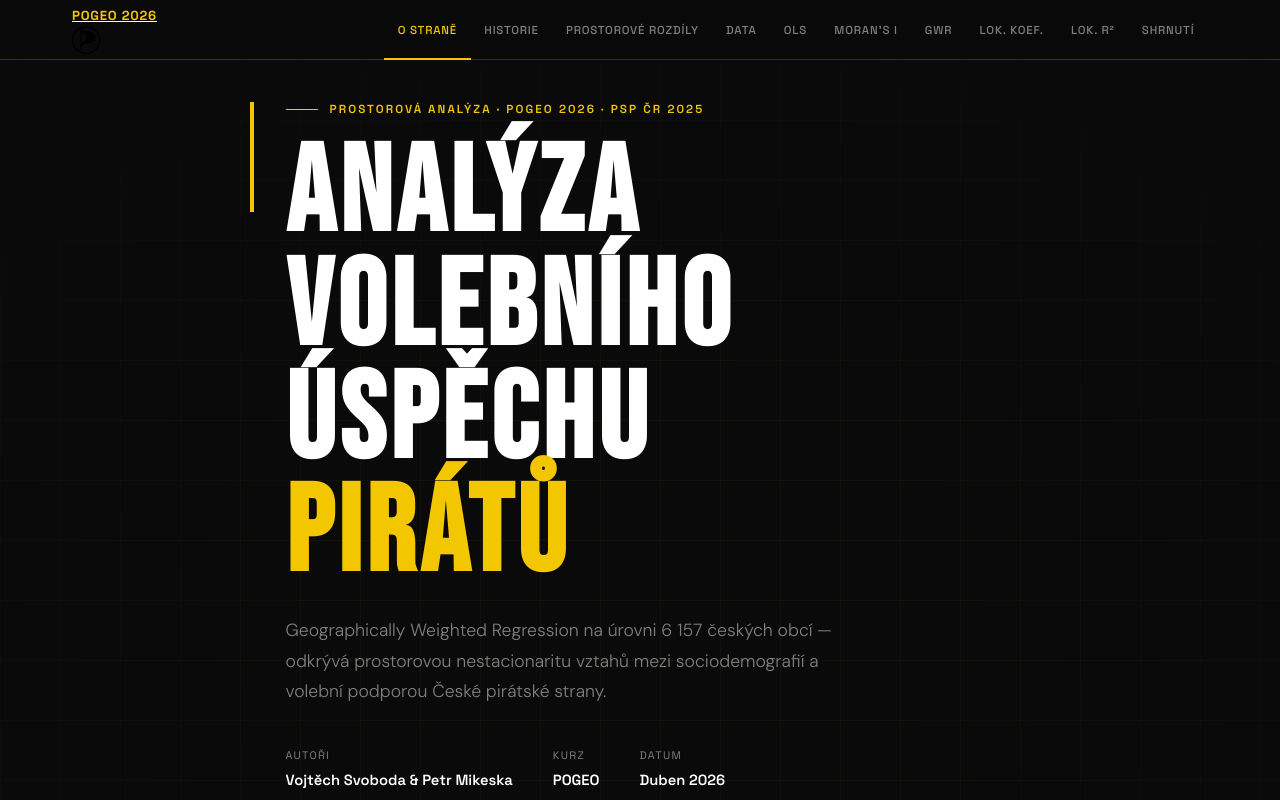
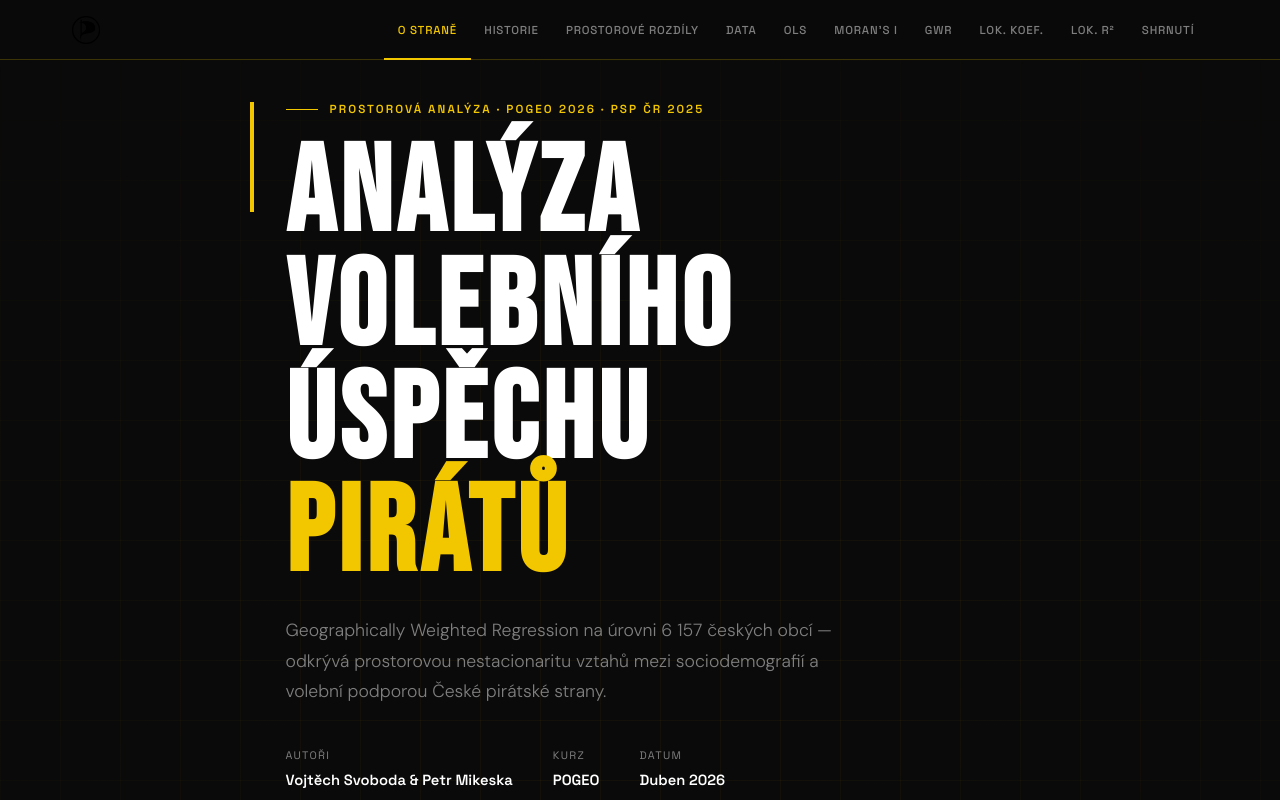
Before and after one commit to SvobVojtech/pogeo_2026, a React (Vite) app in the folder web/: page / in a window 1280 px wide. Shown: the top 800 px of the page. Built offline with nearby package versions, Linux system fonts and the light colour scheme.

Commit message:
fix: simplify nav logo structure by removing redundant text element

```diff
--- a/web/src/components/Nav.jsx
+++ b/web/src/components/Nav.jsx
@@ -21,14 +21,11 @@
   return (
     <nav className="nav">
       <div className="nav-inner">
-              <a href="#uvod" className="nav-logo">
-        <div className="nav-logo-text">
-          POGEO 2026
-        </div>
-        <div className="nav-logo-img-wrap">
-          <img src={`${import.meta.env.BASE_URL}logo.png`} alt="Piráti logo" className="nav-logo-img" />
-        </div>
-      </a>
+        <a href="#uvod" className="nav-logo">
+          <div className="nav-logo-img-wrap">
+            <img src={`${import.meta.env.BASE_URL}logo.png`} alt="Piráti logo" className="nav-logo-img" />
+          </div>
+        </a>
         <ul className="nav-links">
           {NAV_ITEMS.map(({ href, label }) => (
             <li key={href}>
```
